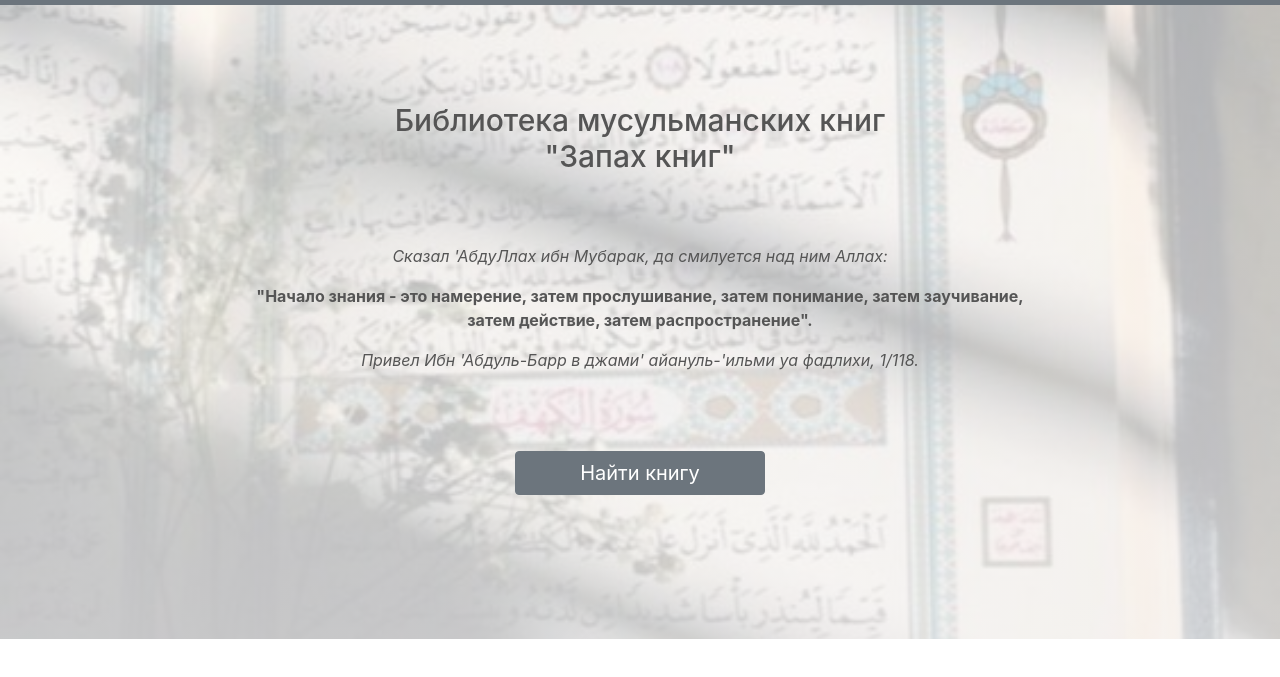
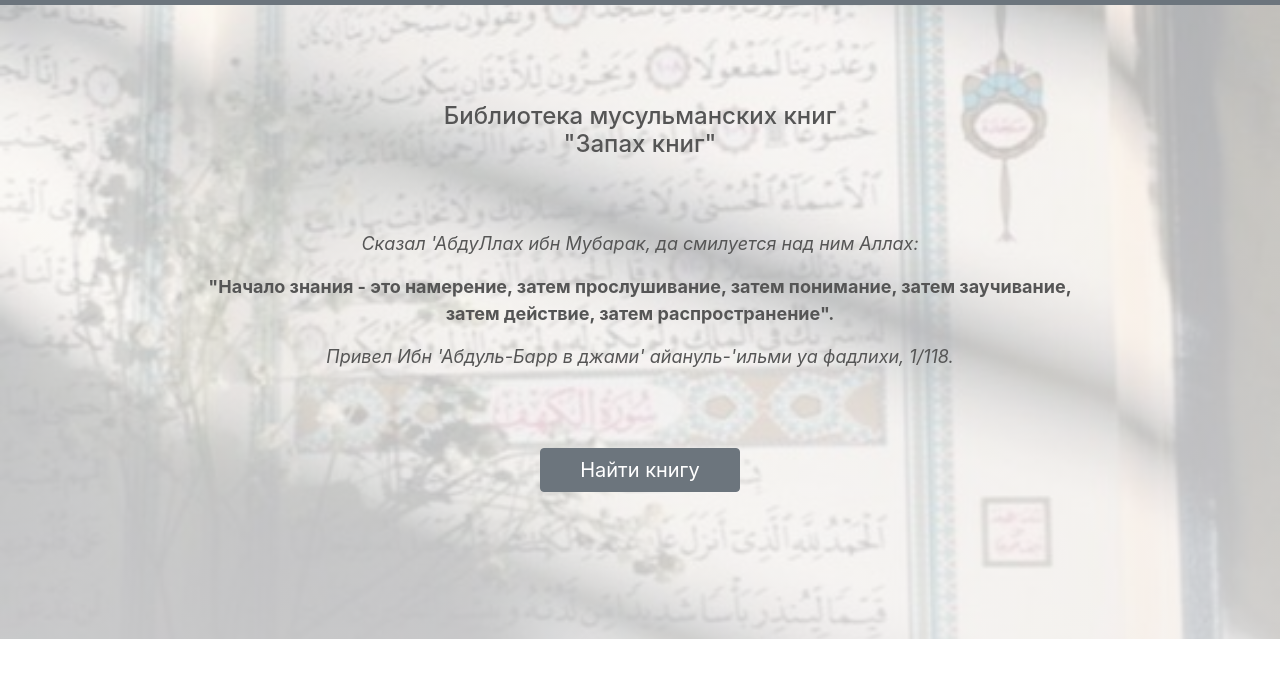
Before and after one commit to aamangeldina/library, a plain HTML site: page index.html in a window 1280 px wide. Shown: the part 61-738 px from the top of the page. Drawn offline with nearby package versions, Linux system fonts and the light colour scheme.

Commit message:
Update style3.css

```diff
--- a/style3.css
+++ b/style3.css
@@ -4,7 +4,7 @@
 
 .navbar a{
 font-size: 16px;
-color:rgb(223, 223, 223);
+
 }
 .navbar a:hover{
     font-size: 16px;
@@ -23,7 +23,7 @@ color:rgb(223, 223, 223);
 
 .head-title h1{
     padding-top: 13%;
-    font-size: 30px;
+    font-size: 16px;
 }
 
 .title{
@@ -32,7 +32,7 @@ color:rgb(223, 223, 223);
 }
 
 .title p{
-    font-size: 16px;
+    font-size: 14px;
 }
 
 .navbar-wrapper {
@@ -64,12 +64,12 @@ color:rgb(223, 223, 223);
 }
 
 .btn{
-    width:250px;
+    width:200px;
 }
 
 .btn a{
     color:white;
-    font-size: 20px;
+    font-size: 16px;
 }
 .btn a:hover {
     color:rgb(58, 58, 58);
@@ -86,14 +86,14 @@ color:rgb(223, 223, 223);
     height: auto;
 }
 
+    /* Never get smaller than this */
+.row p {
 
-.row p {
-    /* Never get smaller than this */
     font-size: 14px;
   }
 
-  .row h4{
-    font-size: 16px
+.row h4{
+    font-size: 16px;
   }
 
 @media (min-width:600px) {
@@ -103,6 +103,16 @@ color:rgb(223, 223, 223);
     .row h4{
         font-size: 20px
       }
+      .head-title h1{
+        font-size: 20px;
+        }
+
+      .title p{
+        font-size: 18px;
+      }
+      .container-fluid .btn a{
+        font-size: 16px;
+      }
   }
 
   @media (min-width:800px) {
@@ -111,6 +121,16 @@ color:rgb(223, 223, 223);
     }
     .row h4{
         font-size: 22px
+      }
+      .head-title h1{
+        font-size: 22px;
+        }
+
+      .title p{
+        font-size: 18px;
+      }
+      .container-fluid .btn a{
+        font-size: 18px;
       }
   }
 
@@ -122,4 +142,14 @@ color:rgb(223, 223, 223);
     .row h4{
         font-size: 24px
       }
+      .head-title h1{
+        font-size: 24px;
+        }
+
+      .title p{
+        font-size: 18px;
+      }
+      .container-fluid .btn a{
+        font-size: 20px;
+      }
   }
```
